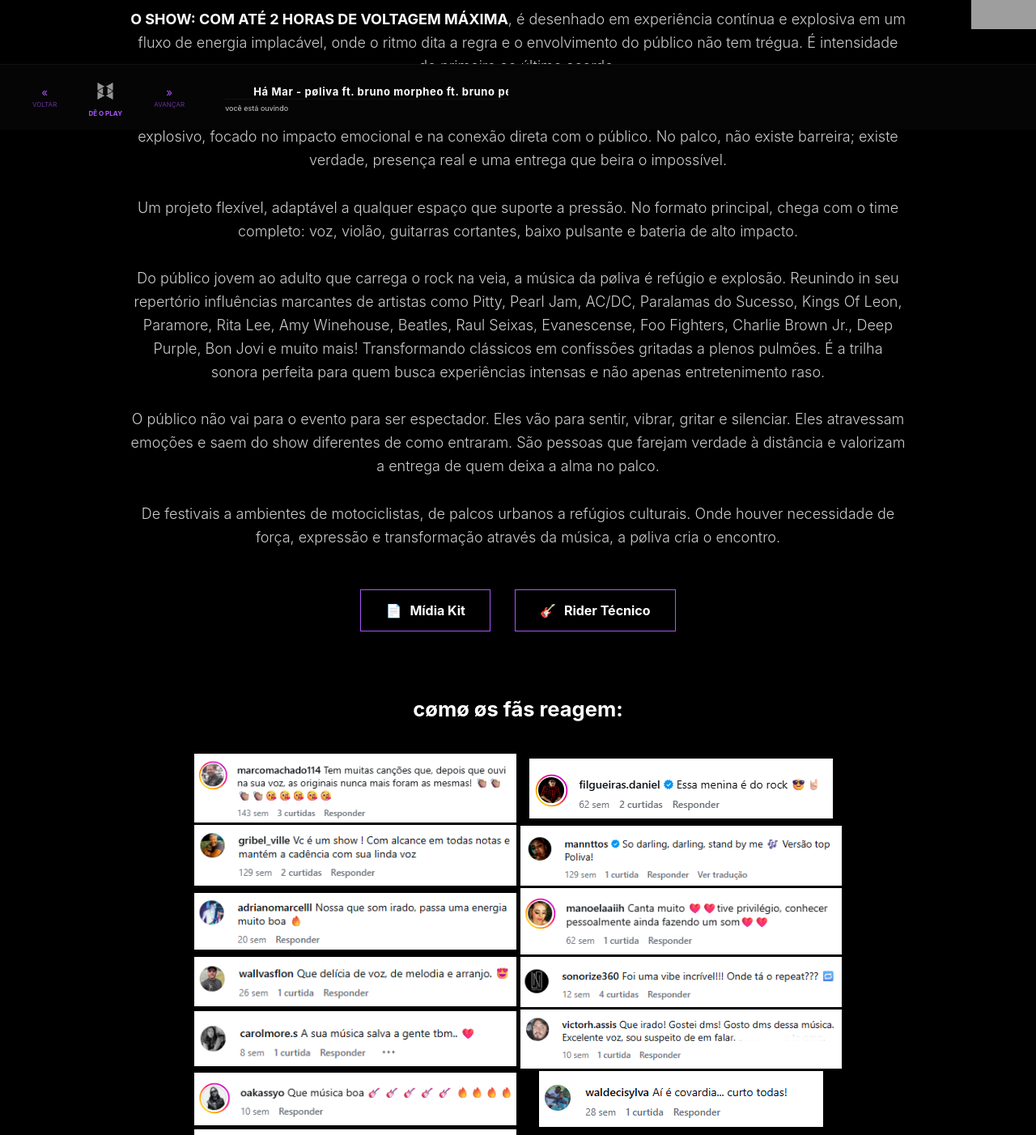
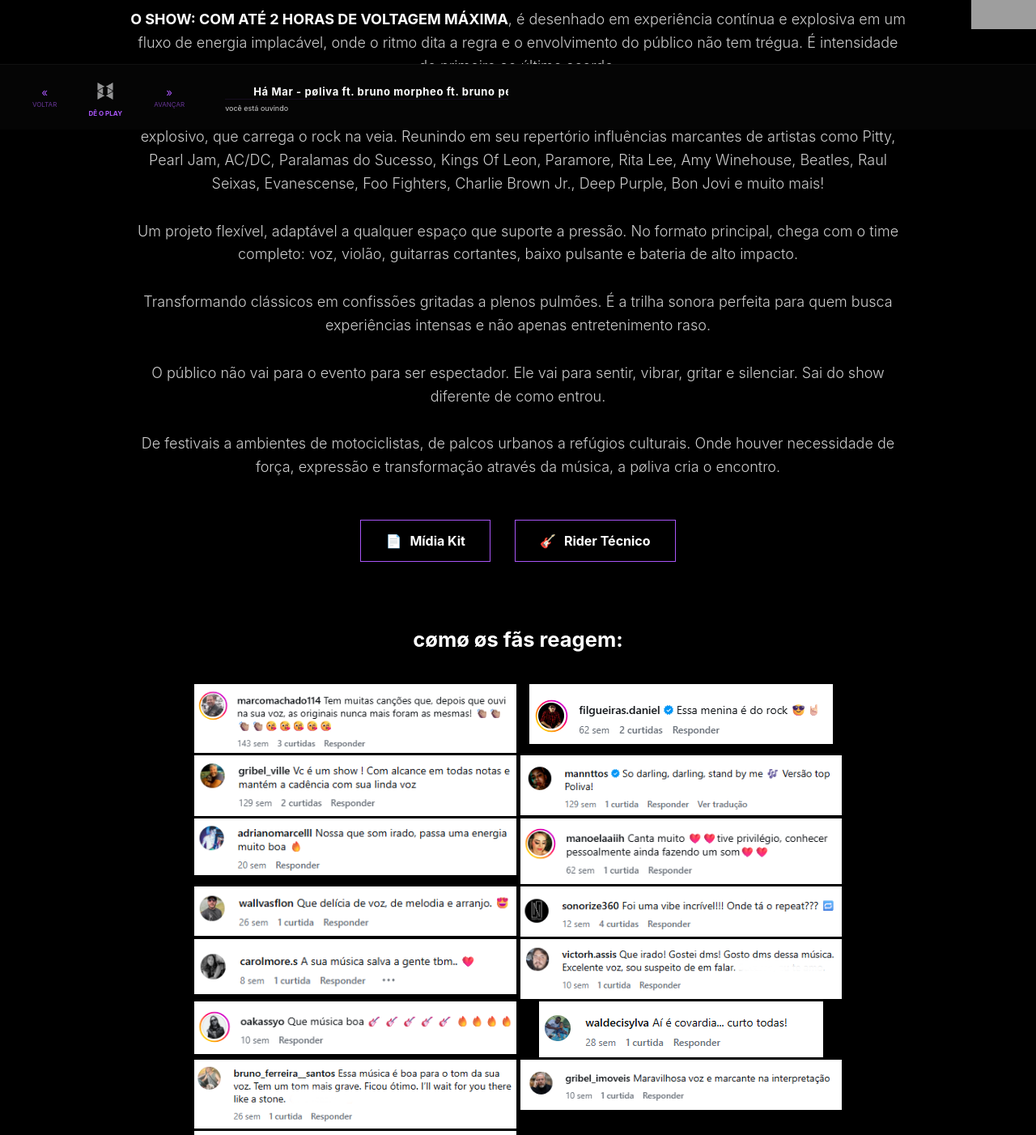
Before and after one commit to emredepro/poliva-site, a Next.js app: page /shows in a window 1280 px wide. Shown: the part 640-2042 px from the top of the page at 81% size. Built offline with nearby package versions, Linux system fonts and the light colour scheme; grey boxes are pictures that could not be loaded.

Commit message:
fix: shows text formatting and top-aligned feedback grid

```diff
--- a/pages/shows.js
+++ b/pages/shows.js
@@ -58,16 +58,16 @@ export default function Shows() {
             <span style={{ fontWeight: 'bold', color: 'white', textTransform: 'uppercase' }}>O SHOW: COM ATÉ 2 HORAS DE VOLTAGEM MÁXIMA</span>, é desenhado em experiência contínua e explosiva em um fluxo de energia implacável, onde o ritmo dita a regra e o envolvimento do público não tem trégua. É intensidade do primeiro ao último acorde.
           </p>
           <p className="desc-normal">
-            Como uma legítima sommelier de hits que eletrizam o palco, pøliva entrega um show energético, festivo, intenso e explosivo, focado no impacto emocional e na conexão direta com o público. No palco, não existe barreira; existe verdade, presença real e uma entrega que beira o impossível.
+            Como uma legítima sommelier de hits que eletrizam o palco, pøliva entrega um show energético, festivo, intenso e explosivo, que carrega o rock na veia. Reunindo em seu repertório influências marcantes de artistas como Pitty, Pearl Jam, AC/DC, Paralamas do Sucesso, Kings Of Leon, Paramore, Rita Lee, Amy Winehouse, Beatles, Raul Seixas, Evanescense, Foo Fighters, Charlie Brown Jr., Deep Purple, Bon Jovi e muito mais!
           </p>
           <p className="desc-normal">
             Um projeto flexível, adaptável a qualquer espaço que suporte a pressão. No formato principal, chega com o time completo: voz, violão, guitarras cortantes, baixo pulsante e bateria de alto impacto.
           </p>
           <p className="desc-normal">
-            Do público jovem ao adulto que carrega o rock na veia, a música da pøliva é refúgio e explosão. Reunindo in seu repertório influências marcantes de artistas como Pitty, Pearl Jam, AC/DC, Paralamas do Sucesso, Kings Of Leon, Paramore, Rita Lee, Amy Winehouse, Beatles, Raul Seixas, Evanescense, Foo Fighters, Charlie Brown Jr., Deep Purple, Bon Jovi e muito mais! Transformando clássicos em confissões gritadas a plenos pulmões. É a trilha sonora perfeita para quem busca experiências intensas e não apenas entretenimento raso.
+            Transformando clássicos em confissões gritadas a plenos pulmões. É a trilha sonora perfeita para quem busca experiências intensas e não apenas entretenimento raso.
           </p>
           <p className="desc-normal">
-            O público não vai para o evento para ser espectador. Eles vão para sentir, vibrar, gritar e silenciar. Eles atravessam emoções e saem do show diferentes de como entraram. São pessoas que farejam verdade à distância e valorizam a entrega de quem deixa a alma no palco.
+            O público não vai para o evento para ser espectador. Ele vai para sentir, vibrar, gritar e silenciar. Sai do show diferente de como entrou.
           </p>
           <p className="desc-normal">
             De festivais a ambientes de motociclistas, de palcos urbanos a refúgios culturais. Onde houver necessidade de força, expressão e transformação através da música, a pøliva cria o encontro.
@@ -83,15 +83,15 @@ export default function Shows() {
           </a>
         </section>
 
-        {/* FEEDBACK - MODO BRUTALISTA ORIGINAL (PIXEL RESPECTIVO) */}
+        {/* FEEDBACK - MODO ALINHAMENTO SUPERIOR (TOP-BLOCADO) */}
         <section className="section-block anim-fade-up">
           <div className="brutal-header spacer-void">
             <h2>cømø øs fãs reagem:</h2>
           </div>
-          <div className="feed-grid-brutal">
+          <div className="feed-grid-top-aligned">
             {depoimentos.map((name, index) => (
-              <div key={index} className="feed-item-raw interactive-zoom">
-                <img src={`/${name}.png`} alt="" className="img-raw" />
+              <div key={index} className="feed-item-vøid interactive-zoom">
+                <img src={`/${name}.png`} alt="" className="img-vøid" />
               </div>
             ))}
           </div>
@@ -146,25 +146,31 @@ export default function Shows() {
         .brutal-header h2 { font-size: 25.5px; font-weight: bold; text-transform: lowercase; color: white; }
         .spacer-void { margin-top: 80px; margin-bottom: 40px; }
 
-        /* GRADE BRUTALISTA ORIGINAL - SEM PUXAR IMAGEM */
-        .feed-grid-brutal { display: grid; grid-template-columns: 1fr 1fr; gap: 3px 5px; max-width: 800px; margin: 0 auto; }
+        /* GRADE ALINHAMENTO SUPERIOR (TOP-BLOCADO) */
+        .feed-grid-top-aligned {
+          display: grid;
+          grid-template-columns: 1fr 1fr;
+          gap: 3px 5px;
+          max-width: 800px;
+          margin: 0 auto;
+          align-items: start; /* CRAVA TUDO NO TOPO */
+        }
 
-        .feed-item-raw {
+        .feed-item-vøid {
           display: flex;
-          align-items: center;
           justify-content: center;
           width: 100%;
-          /* Remove molduras e fundos antigos */
           background: none;
           border: none;
+          min-height: 0; /* NÃO FORÇA ALTURA MINIMA */
         }
 
-        .img-raw {
+        .img-vøid {
           max-width: 100%;
           height: auto;
-          /* Garante o pixel respectivo sem object-fit */
           display: block;
           transition: 0.3s ease;
+          object-fit: contain; /* MANTEM PROPORÇÃO SEM ESTICAR */
         }
 
         /* GAP ALTURA 1.5CM PARA REELS */
@@ -182,7 +188,7 @@ export default function Shows() {
           .hamburger { display: block; }
           .nav-links { position: fixed; top: 0; right: -100%; width: 100%; height: 100vh; background: black; flex-direction: column; align-items: center; justify-content: center; transition: 0.5s; }
           .nav-links.active { right: 0; }
-          .feed-grid-brutal, .reels-grid { grid-template-columns: 1fr; gap: 20px; }
+          .feed-grid-top-aligned, .reels-grid { grid-template-columns: 1fr; gap: 20px; }
           .cta-buttons { flex-direction: column; align-items: center; }
         }
 
```
